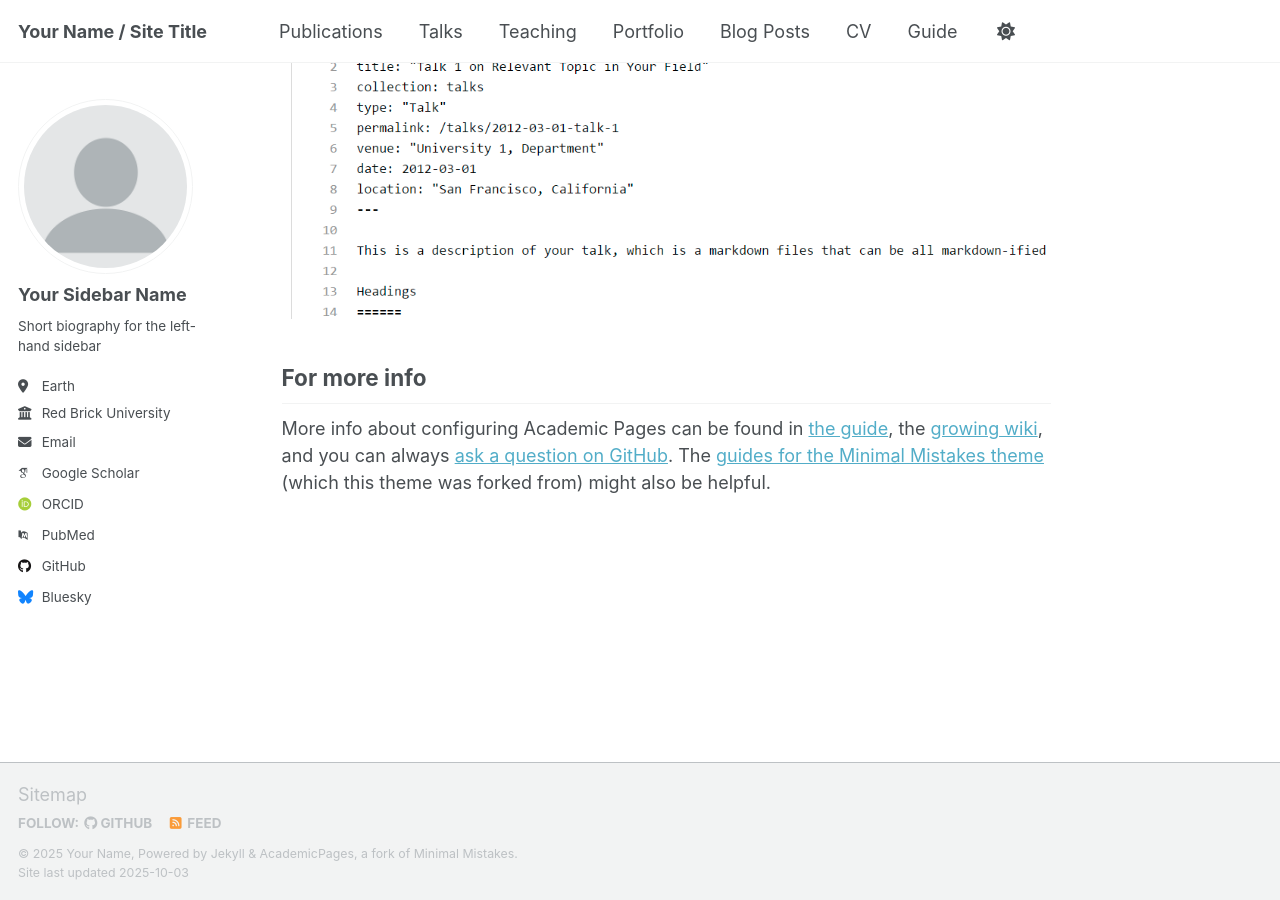
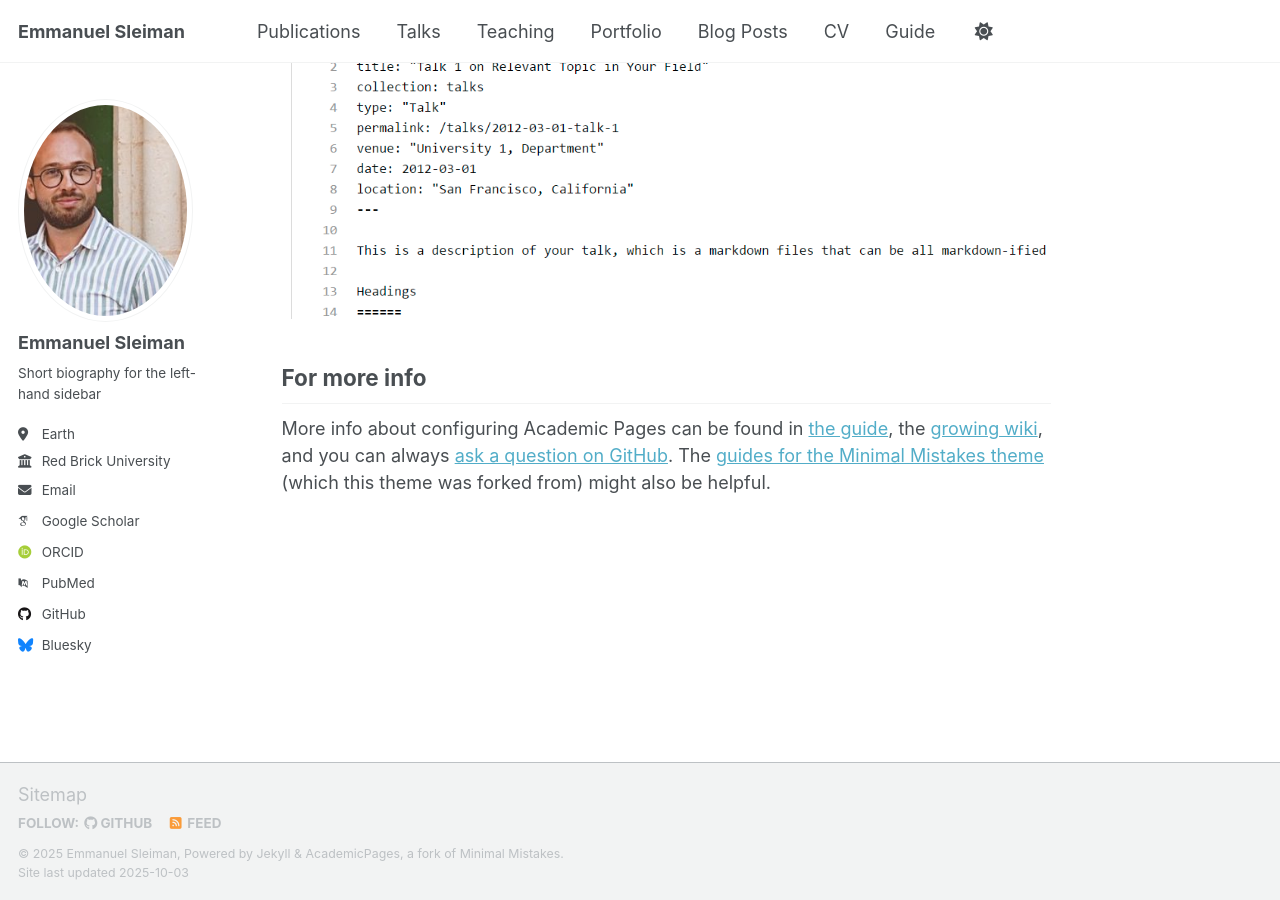
Before and after one commit to haematool/haematool.github.io, a Jekyll site: the page built from _pages/about.md, in a window 1280 px wide and 900 px high, scrolled down 2880 px. Built offline with Jekyll 4.4.1, drawn with Linux system fonts in a browser that asks for light colours; some web fonts are replaced; a script that is not in the unit is left out.

Commit message:
First commit

```diff
--- a/_config.yml
+++ b/_config.yml
@@ -9,10 +9,10 @@
 # Basic Site Settings
 locale                   : "en-US"
 site_theme               : "default" # Currently available options are "default", "air"
-title                    : "Your Name / Site Title"
+title                    : "Emmanuel Sleiman"
 title_separator          : "-"
-name                     : &name "Your Name"
-description              : &description "Your Name's academic portfolio"   # Update this with a general description of your site, this is the default if not overridden by a page
+name                     : &name "Emmanuel Sleiman"
+description              : &description "Emmanuel Sleiman's academic portfolio"   # Update this with a general description of your site, this is the default if not overridden by a page
 url                      : https://academicpages.github.io # The base hostname & protocol for your site e.g. "https://[your GitHub username].github.io",
                                                            # or if you already have some other page hosted on Github then use "https://[your GitHub username].github.io/[Your Repo Name]"
 baseurl                  : "" # the subpath of your site, e.g. "/blog"
@@ -23,8 +23,8 @@
 #               Additional customization can be done by editing /_includes/author-profile.html
 author:
   # Biographic information
-  avatar           : "profile.png"
-  name             : "Your Sidebar Name"
+  avatar           : "profile.jpeg"
+  name             : "Emmanuel Sleiman"
   pronouns         : # example: "she/her"
   bio              : "Short biography for the left-hand sidebar"
   location         : "Earth"
```
Also changed, not shown: images/profile.jpeg (added).
